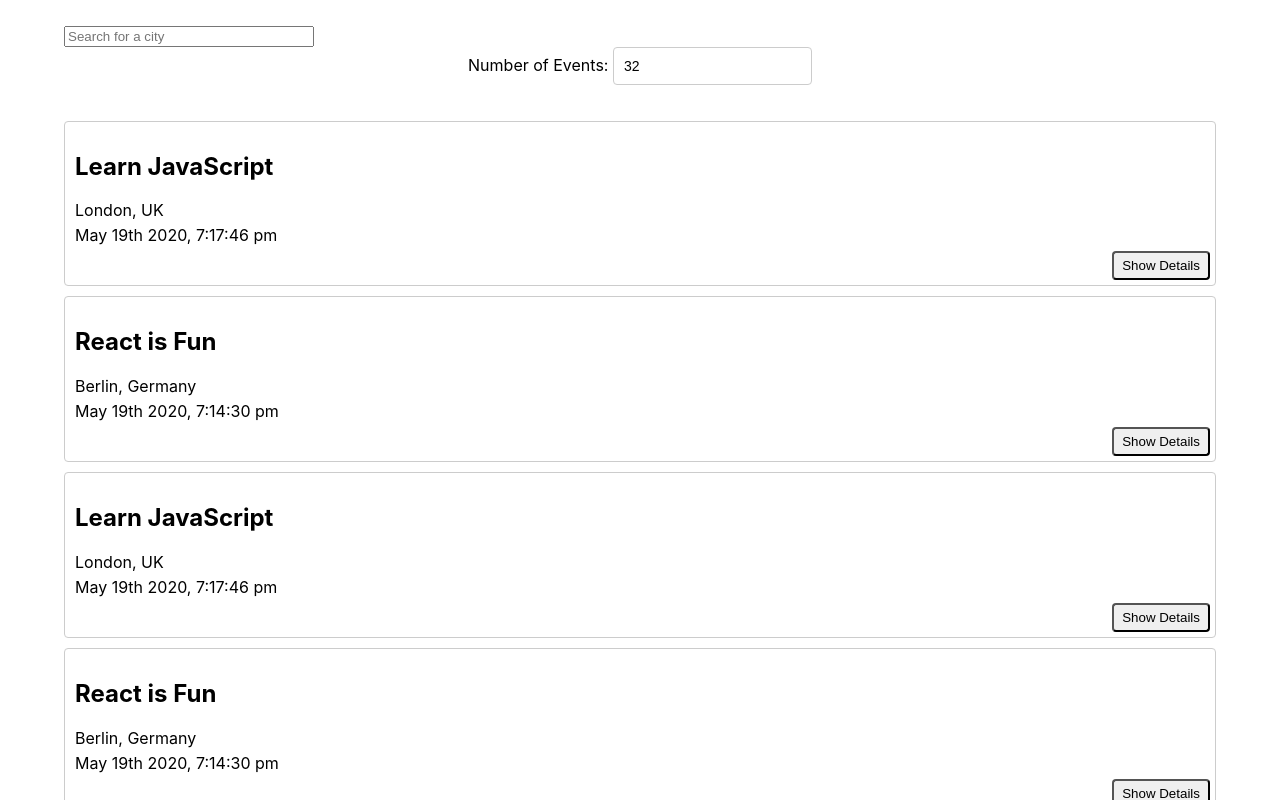
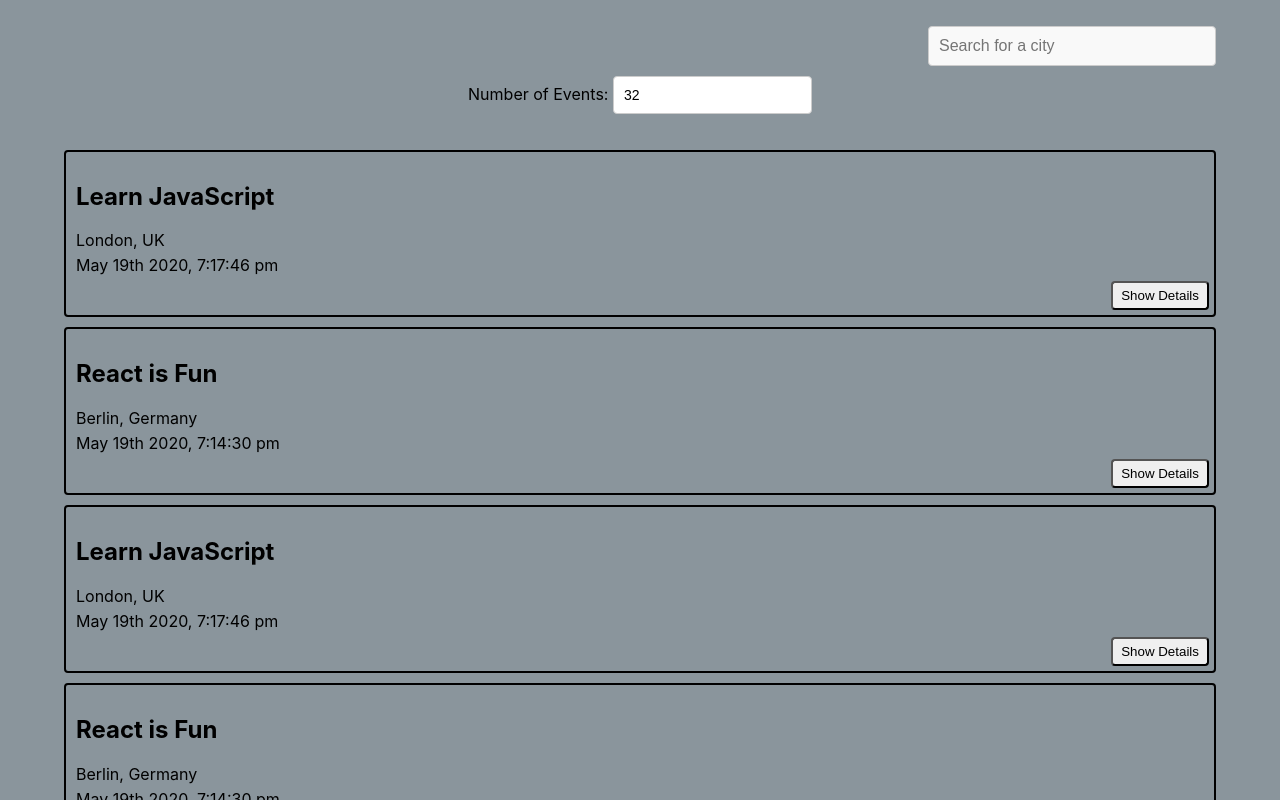
Before and after one commit to JoshDeCuir/meet, a React (Create React App) app: page / in a window 1280 px wide. Shown: the top 800 px of the page. Built offline with nearby package versions, Linux system fonts and the light colour scheme; what atatus-spa would draw is missing.

Commit message:
Exercise 4.8 Added ErrorAlerts

```diff
--- a/src/App.css
+++ b/src/App.css
@@ -1,7 +1,8 @@
-@import url(https://fonts.googleapis.com/css?family=Roboto:500);
+/*@import url(https://fonts.googleapis.com/css?family=Roboto:500);*/
 .App {
   text-align: center;
   padding: 2% 5%;
+  background-color: #8a959c;
 }
 
 .App * {
@@ -31,7 +32,14 @@ input[type="number"] {
 }
 
 .city {
-  width: 250px;
+  width: 25%;
+  margin-left: auto;
+  padding: 10px;
+  border: 1px solid #ccc;
+  border-radius: 4px;
+  font-size: 16px;
+  margin-bottom: 10px;
+  background-color: #f9f9f9;
 }
 
 #city-search {
@@ -46,7 +54,7 @@ input[type="number"] {
   position: absolute;
   top: 45px;
   z-index: 2;
-  align-self: center;
+  right: 0;
   margin: 0;
   font-size: 14px;
   box-shadow: 10px 10px 16px -12px rgba(0, 0, 0, 0.75);
@@ -65,14 +73,14 @@ input[type="number"] {
 }
 
 .suggestions > li:hover {
-  background-color: #5aa8a6;
+  background-color: rgb(115, 118, 214);
 }
 
 .event {
   padding: 10px 10px 35px;
   margin-bottom: 10px;
   text-align: left;
-  border: 1px solid #ccc;
+  border: 2px solid #000000;
   border-radius: 4px;
   position: relative;
 }
@@ -89,5 +97,12 @@ input[type="number"] {
 }
 
 .details-btn:hover {
-  background-color: #4987a8;
+  background-color: rgb(115, 118, 214);
 }
+.alerts-container {
+  position: fixed;
+  top: 0px;
+  left: 20px;
+  width: 250px;
+  z-index: 1000;
+}
--- a/src/App.js
+++ b/src/App.js
@@ -5,6 +5,7 @@ import Event from './components/Event';
 import { useEffect, useState } from 'react';
 import { extractLocations, getEvents } from './api';
 import './App.css';
+import { InfoAlert, ErrorAlert, WarningAlert } from './components/Alert';
 
 
 const App = () => {
@@ -12,6 +13,19 @@ const App = () => {
   const [currentNOE, setCurrentNOE] = useState(32);
   const [allLocations, setAllLocations] = useState([]);
   const [currentCity, setCurrentCity] = useState('See all cities');
+  const [infoAlert, setInfoAlert] = useState('');
+  const [errorAlert, setErrorAlert] = useState('');
+  const [warningAlert, setWarningAlert] = useState('');
+
+
+  useEffect(() => {
+    if (navigator.online) {
+        setWarningAlert('')
+      } else {
+        setWarningAlert('Offline App')
+      }
+      fetchData();
+    }, [currentCity, currentNOE]);
 
   const fetchData = async () => {
     const allEvents = await getEvents();
@@ -21,14 +35,18 @@ const App = () => {
     setAllLocations(extractLocations(allEvents));
 };
 
-  useEffect(() => {
-    fetchData();
-  }, [currentCity, currentNOE]);
-
   return (
     <div className="App">
-      < CitySearch allLocations={allLocations} setCurrentCity={setCurrentCity}/>
-      < NumberOfEvents setCurrentNOE={setCurrentNOE} />
+      <div className='alerts-container'>
+        {infoAlert.length ? <InfoAlert text={infoAlert}/> : null }
+        {errorAlert.length ? <ErrorAlert text={errorAlert} /> : null }
+        {errorAlert.length ? <warningAlert text={warningAlert} /> : null }
+      </div>
+      < CitySearch
+          allLocations={allLocations}
+          setCurrentCity={setCurrentCity}
+          setInfoAlert={setInfoAlert}/>
+      < NumberOfEvents setCurrentNOE={setCurrentNOE} setErrorAlert={setErrorAlert}/>
       < EventList events={events} />
     </div>
   );
--- /dev/null
+++ b/src/components/Alert.js
@@ -0,0 +1,63 @@
+// src/components/Alert.js
+
+import { Component } from 'react';
+
+class Alert extends Component {
+  constructor(props) {
+    super(props);
+    this.color = null;
+    this.bgColor = null;
+
+  }
+
+
+  getStyle = () => {
+    return {
+      color: this.color,
+      backgroundColor: this.bgColor,
+      borderWidth: "2px",
+      borderStyle: "solid",
+      fontWeight: "bolder",
+      borderRadius: "7px",
+      borderColor: this.color,
+      textAlign: "center",
+      fontSize: "12px",
+      margin: "10px 0",
+      padding: "10px"
+    };
+  }
+
+  render() {
+    return (
+      <div className="Alert">
+        <p style={this.getStyle()}>{this.props.text}</p>
+      </div>
+    );
+  }
+}
+
+class InfoAlert extends Alert {
+  constructor(props) {
+    super(props);
+    this.color = 'rgb(0, 0, 255)'; // blue
+    this.bgColor = 'rgb(220, 220, 255)'; // light blue
+  }
+}
+
+class ErrorAlert extends Alert {
+  constructor(props) {
+    super(props);
+    this.color = 'rgb(255, 0, 0)'; //red
+    this.bgColor = 'rgb(255, 150, 150)'; //light red
+  }
+}
+
+class WarningAlert extends Alert {
+  constructor(props) {
+    super(props);
+    this.color = 'rgb(0, 0, 0)';
+    this.bgColor = 'rgb(255, 255, 150)'; //light yellow
+  }
+}
+
+export { InfoAlert, ErrorAlert, WarningAlert };
--- a/src/components/CitySearch.js
+++ b/src/components/CitySearch.js
@@ -2,7 +2,7 @@
 
 import { useEffect, useState } from "react";
 
-const CitySearch = ({ allLocations, setCurrentCity }) => {
+const CitySearch = ({ allLocations, setCurrentCity, setInfoAlert }) => {
   const [showSuggestions, setShowSuggestions] = useState(false);
   const [query, setQuery] = useState("");
   const [suggestions, setSuggestions] = useState([]);
@@ -15,7 +15,15 @@ const CitySearch = ({ allLocations, setCurrentCity }) => {
 
     setQuery(value);
     setSuggestions(filteredLocations);
-  };
+
+
+  let infoText;
+  if ( filteredLocations.length === 0){
+    infoText = "We can not find the city you are looking for. Please try another city"
+  } else {
+    infoText = ''
+  } setInfoAlert(infoText);
+};
 
   useEffect(() =>{
     setSuggestions(allLocations);
@@ -26,9 +34,8 @@ const CitySearch = ({ allLocations, setCurrentCity }) => {
     setQuery(value);
     setShowSuggestions(false);
     setCurrentCity(value);
+    setInfoAlert('');
   };
-
-
   return (
     <div id="city-search">
       <input
--- a/src/components/NumberOfEvents.js
+++ b/src/components/NumberOfEvents.js
@@ -1,7 +1,6 @@
 import { useState } from "react";
 
 const NumberOfEvents = ({ setCurrentNOE, setErrorAlert }) => {
-
   const [numEvents, setNumEvents] = useState("32");
 
   const handleInputChanged = (event) => {
@@ -15,7 +14,7 @@ const NumberOfEvents = ({ setCurrentNOE, setErrorAlert }) => {
       infoText = "";
       setCurrentNOE(value);
     }
-    //setErrorAlert(infoText);
+    setErrorAlert(infoText);
   }
 
   return (
```
Also changed, not shown: 1 other file (tests, documents, lock files or other folders).
